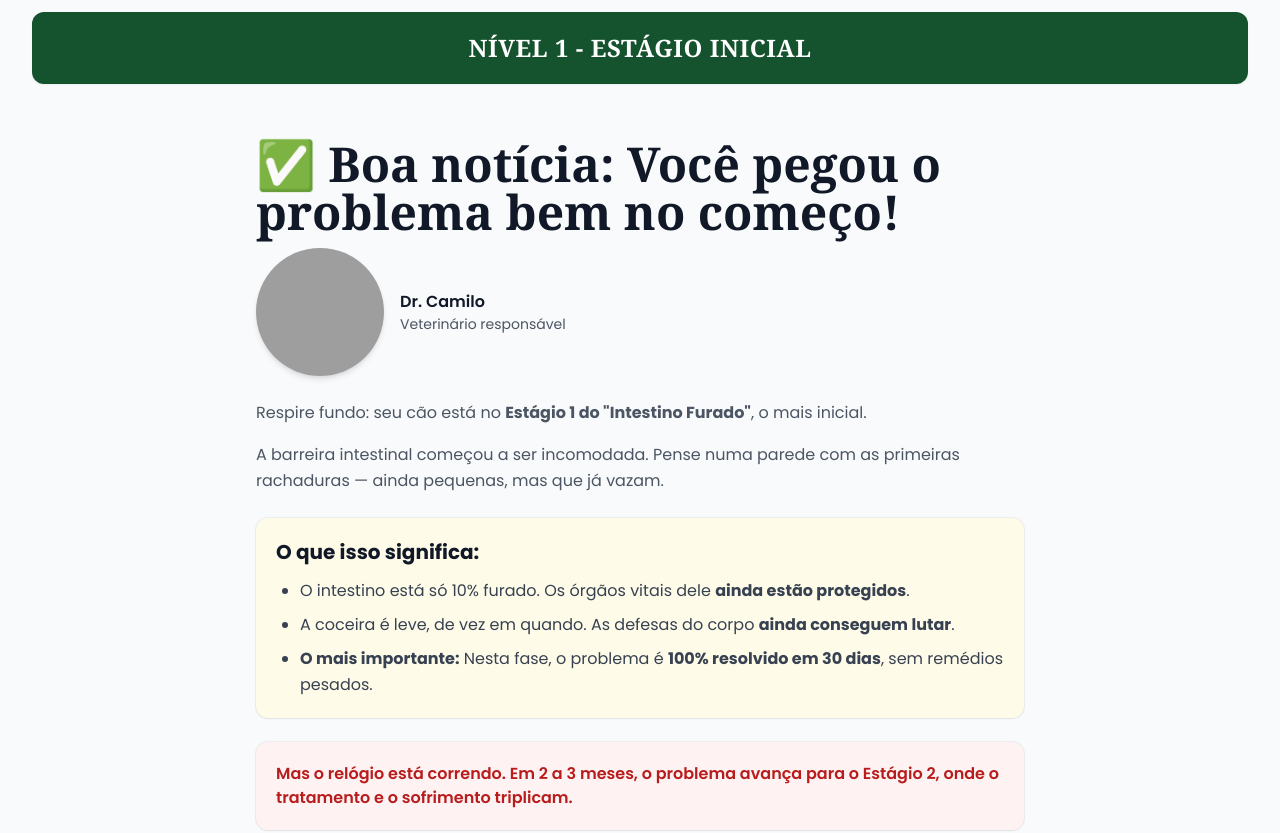
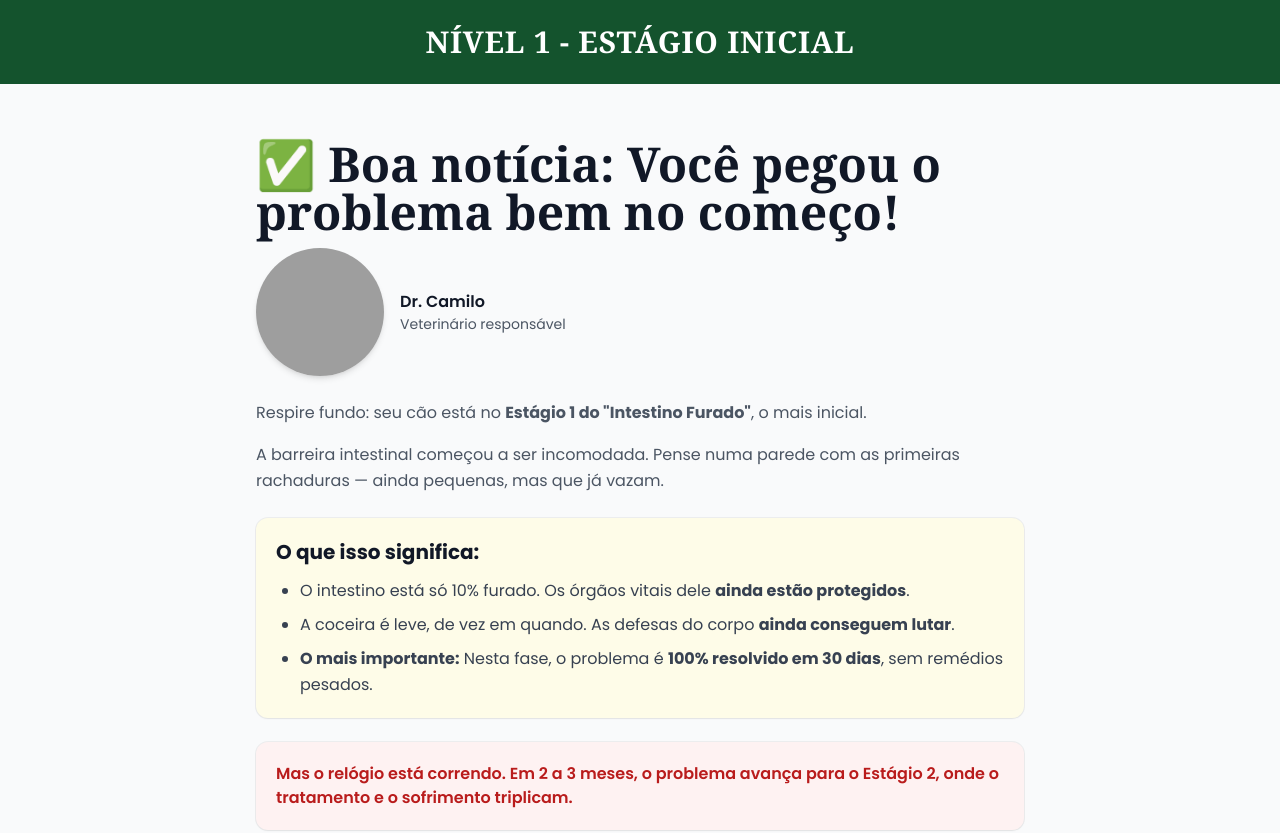
Before and after one commit to zuconni/quiz, a plain HTML site: page evo-gpt.html in a window 1280 px wide. Shown: the top 833 px of the page. Drawn offline with nearby package versions, Linux system fonts and the light colour scheme; grey boxes are pictures that could not be loaded.

Commit message:
Update evo-gpt.html

```diff
--- a/evo-gpt.html
+++ b/evo-gpt.html
@@ -141,11 +141,11 @@
 
   <main class="container mx-auto">
     <!-- NÍVEL 1 - ESTÁGIO INICIAL -->
-    <div class="mt-3">
-      <div class="bg-green-900 rounded-xl p-4 md:p-5 shadow-sm">
-        <p class="text-center font-serif font-bold text-white text-xl md:text-2xl tracking-wide">NÍVEL 1 - ESTÁGIO INICIAL</p>
+    <header class="full-bleed bg-green-900 py-6 mb-6">
+      <div class="container mx-auto">
+        <h1 class="text-center font-serif font-extrabold text-white text-2xl md:text-3xl tracking-wide">NÍVEL 1 - ESTÁGIO INICIAL</h1>
       </div>
-    </div>
+    </header>
 
     <!-- BLOCO CRÍTICO -->
     <section class="my-6 pt-6 md:my-8 fade-in-up">
```
